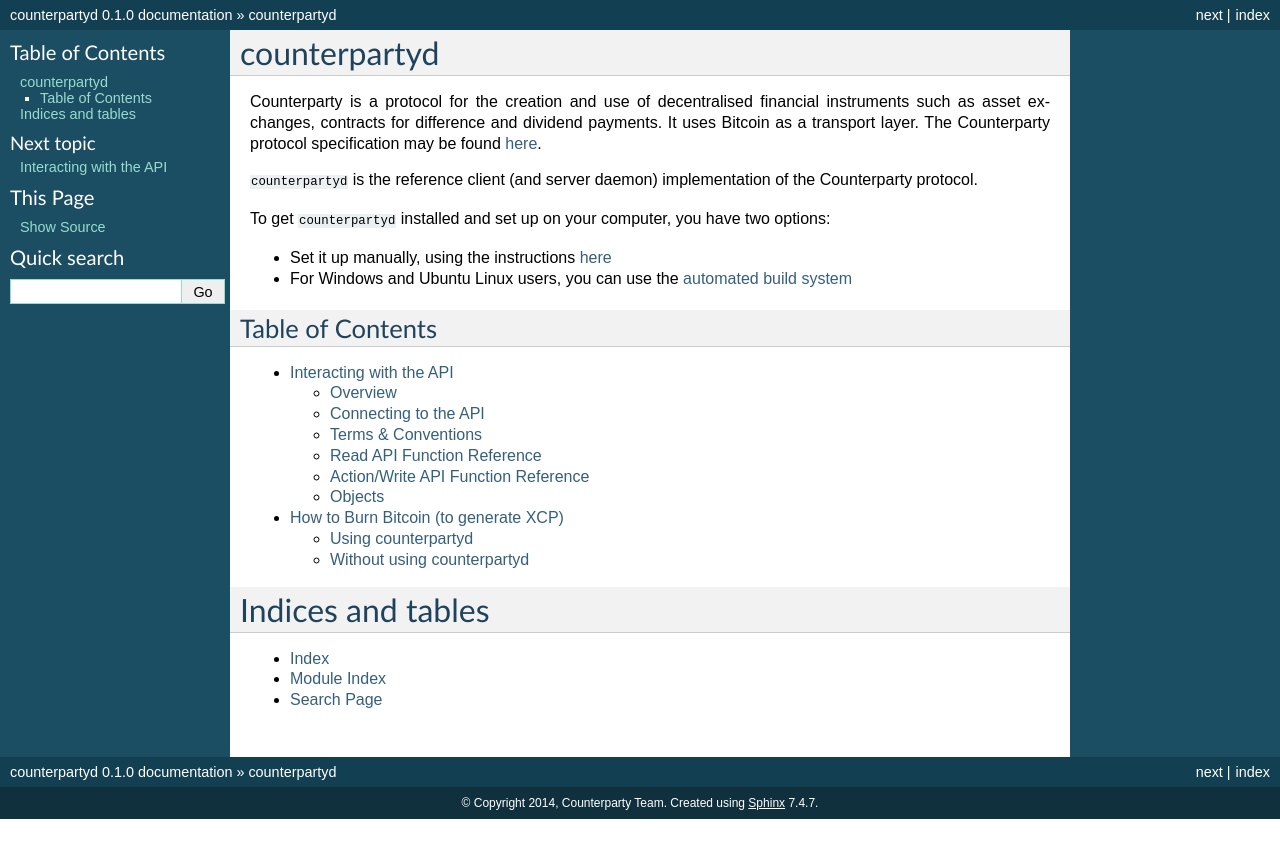
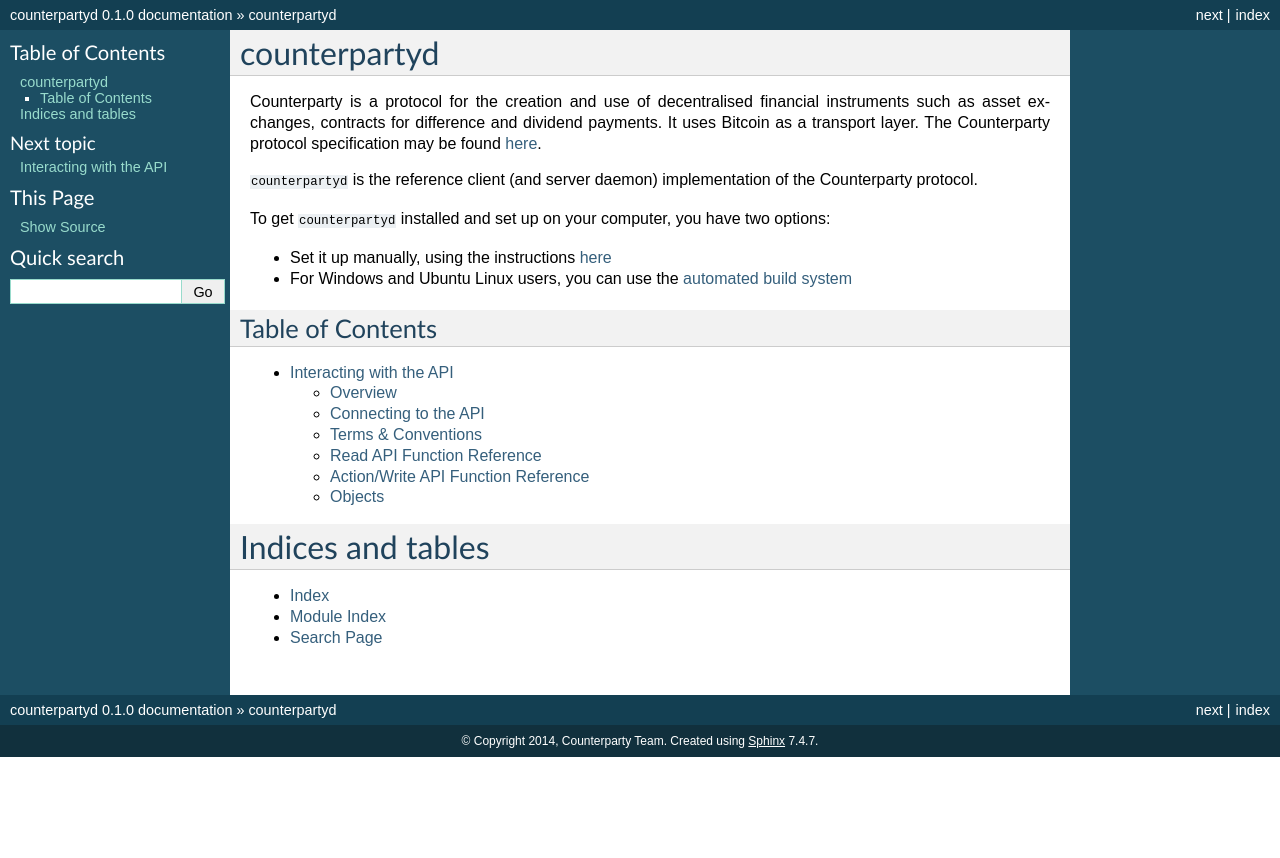
Before and after one commit to CounterpartyXCP/counterparty-core, a Sphinx documentation site: the page built from docs/index.rst, in a window 1280 px wide. Shown: the top 858 px of the page. Built offline with Sphinx 7.4.7, drawn with Linux system fonts in a browser that asks for light colours; part of the change alters nothing that is shown.

Commit message:
removed burn instructions from docs

```diff
--- a/docs/HowToBurn.rst
+++ /dev/null
@@ -1,87 +0,0 @@
-How to Burn Bitcoin (to generate XCP)
-======================================
-
-.. warning::
-
-   This document is valid only between Bitcoin blocks 278310 and 283810.
-   Do not try burning after this period has ended.
-
-
-Using counterpartyd
-----------------------
-
-``counterpartyd`` is the preferred way to "burn" BTC to generate XCP. To burn BTC, configure ``bitcoind`` and
-install ``counterpartyd`` using the instructions from `here <http://counterpartyd-build.readthedocs.org/en/latest/>`__
-(either build from source and run, or run via the installer).
-
-Once done, you can open up a command prompt, then, just run the command like::
-
-    counterpartyd burn --source=<ADDRESS> --quantity=<QUANTITY>
-    #under Linux
-
-    C:\python33\python.exe C:\counterpartyd_build\run.py burn --source=<ADDRESS> --quantity=<QUANTITY>
-    #under Windows
-
-Full examples::
-
-    counterpartyd burn --source=1J6Sb7BbhCQKRTwmt8yKxXAAQByeNsED7P --quantity=0.5
-    #under Linux
-
-    C:\python33\python.exe C:\counterpartyd_build\run.py burn --source=1J6Sb7BbhCQKRTwmt8yKxXAAQByeNsED7P --quantity=0.005
-    #under Windows
-
-
-Without using counterpartyd
--------------------------------------------
-
-.. warning::
-
-    **DISCLAIMER:** The format of a Counterparty transaction is very specific, and we can’t guarantee that a
-    transaction constructed by any other software will work (and if it doesn’t, you’ll lose your BTC).
-
-    You may make multiple sends from a single address to the Counterparty burn address, **as long as the
-    total amount of BTC sent from that address is not greater than 1 BTC**.
-
-The requirements for a successful "burn":
-
-- All of the input addresses are identical.
-- The address of the **first** output is the unspendable address ``1CounterpartyXXXXXXXXXXXXXXXUWLpVr`` (mainnet)
-  or ``mvCounterpartyXXXXXXXXXXXXXXW24Hef`` (testnet).
-- The total number of BTC burned by the source address is less than or equal to 1.
-
-
-Blockchain.info My Wallet
-~~~~~~~~~~~~~~~~~~~~~~~~~~~~~~~~~
-
-To perform a burn on `blockchain.info <http://blockchain.info>`__, do the following:
-
-**Step 1**
-
-First, sign up for a My Wallet account (if you haven't already) at `this link <https://blockchain.info/wallet/new>`__.
-
-**Step 2**
-
-If you want to burn X BTC (where X <= 1 BTC) from address A, then make sure that there is **exactly**
-X + .0001 BTC in address A. (And that you haven't already burned more than 1 BTC - X BTC at that address.)
-
-**Step 3**
-
-Click on the "Send Money" tab, then click on "Custom" under "Transaction Type". Do the following:
-
-- Select address A under the **"From"** box
-- Enter '1CounterpartyXXXXXXXXXXXXXXXUWLpVr' next to the **"To"** box.
-- Enter 'X' BTC to the right of that.
-- Set the **"Miners fee"** to exactly .0001 BTC.
-- The change address can be anything, because there should be **zero** change. (To clarify: you should not burn from an
-  address that has a balance of more than you are burning: we can't guarantee that Blockchain.info will always list a change output last.)
-
-**Step 4**
-
-- Click "Review Payment".
-- Click 'Show Advanced'.
-- Verify that **all of the input are identical** (summing to X + .0001 BTC) and that exactly **one output** (X BTC) listed.
-- Click "Send Transaction".
-
-**Verification**
-
-Click `this link <https://blockchain.info/address/1CounterpartyXXXXXXXXXXXXXXXUWLpVr>`__. You should see the transaction listed as sending the entire balance of the address to the Counterparty burn address, with no change address listed.
--- a/docs/index.rst
+++ b/docs/index.rst
@@ -20,7 +20,6 @@ Table of Contents
    :maxdepth: 2
 
    API
-   HowToBurn
 
 
 Indices and tables
```
Also changed, not shown: docs/API.rst (line endings or trailing spaces).
